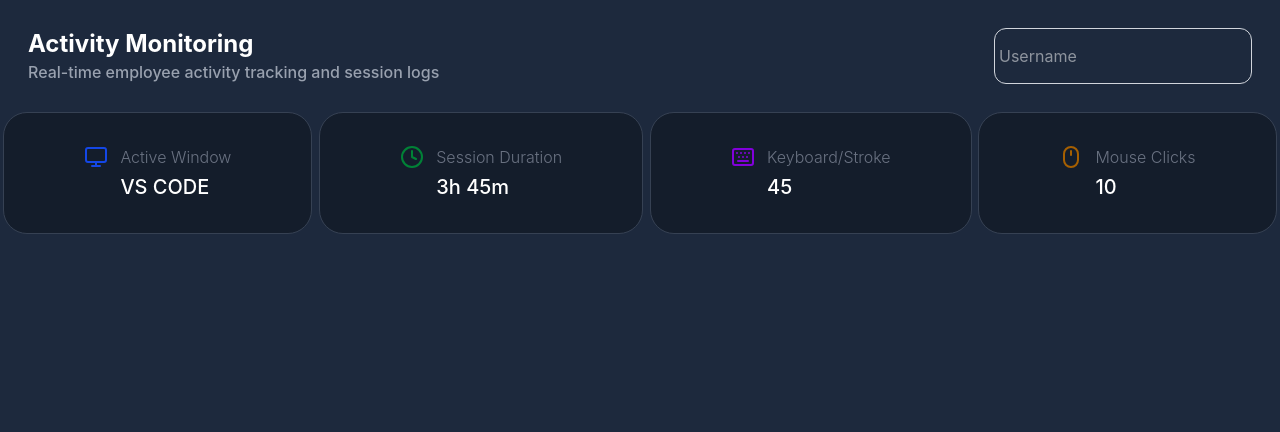
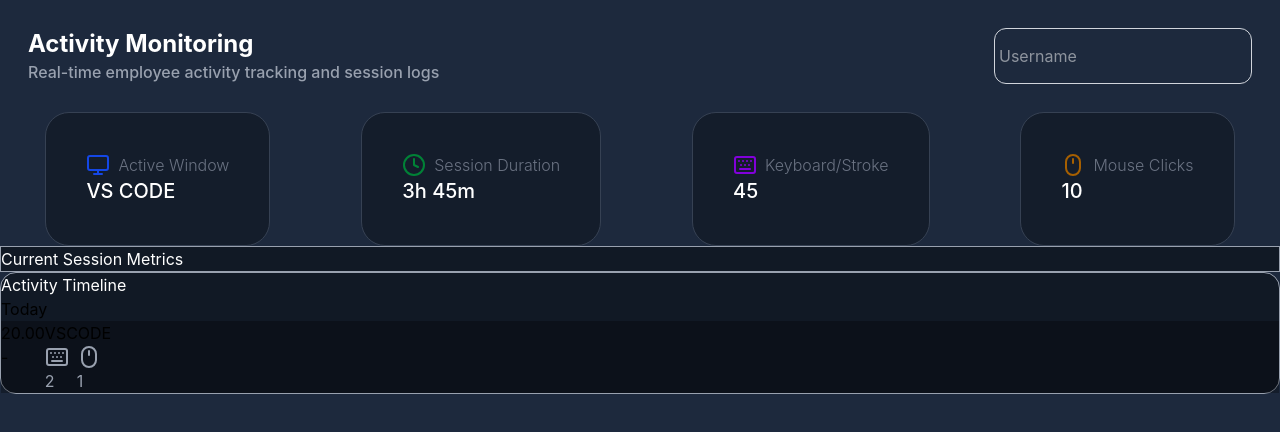
Before and after one commit to kalanaashen/ProdSight_UI, a React app in the folder frontend/: page /activity in a window 1280 px wide. Shown: the top 432 px of the page. Built offline with nearby package versions, Linux system fonts and the light colour scheme; the HTML template or start-up script is replaced by a standard one.

Commit message:
create basic active time line

```diff
--- /dev/null
+++ b/frontend/src/components/ActivityPage/ActiveTime.jsx
@@ -0,0 +1,36 @@
+import React from "react";
+import { Keyboard, Mouse } from "lucide-react";
+export const ActiveTime = ({
+  app,
+  time,
+  duration,
+  status,
+  mouseclicks,
+  keyboardstrokes,
+}) => {
+  return (
+    <div>
+      <div className="w-full bg-black/30">
+        <div className="flex flex-row">
+          <div className="flex flex-col">
+            <h1>{time}</h1>
+            <h1>{duration}</h1>
+          </div>
+          <div className="flex flex-col">
+            <h1>{app}</h1>
+            <div className="flex flex-row gap-x-2">
+              <h1 className="text-gray-400">
+                <Keyboard />
+                {keyboardstrokes}
+              </h1>
+              <h1 className="text-gray-400">
+                <Mouse />
+                {mouseclicks}
+              </h1>
+            </div>
+          </div>
+        </div>
+      </div>
+    </div>
+  );
+};
--- /dev/null
+++ b/frontend/src/components/ActivityPage/ActiveTimeLine.jsx
@@ -0,0 +1,35 @@
+import React from "react";
+import { ActiveTime } from "./ActiveTime";
+const activetimedata = [
+  {
+    id: 1,
+    app: "VSCODE",
+    time: "20.00",
+    duration: "-",
+    status: "productive",
+    mouseclicks: "1",
+    keyboardstrokes: "2",
+  },
+];
+export const ActiveTimeLine = () => {
+  return (
+    <div>
+      <div className="border bg-black/40 border-gray-400 rounded-2xl w-full ">
+        <h1 className="text-md text-white ">Activity Timeline</h1>
+        <h1>Today</h1>
+        <div>
+          {activetimedata.map((data) => (
+            <ActiveTime
+              app={data.app}
+              time={data.time}
+              duration={data.duration}
+              status={data.status}
+              mouseclicks={data.mouseclicks}
+              keyboardstrokes={data.keyboardstrokes}
+            />
+          ))}
+        </div>
+      </div>
+    </div>
+  );
+};
--- a/frontend/src/components/ActivityPage/ActivityCard.jsx
+++ b/frontend/src/components/ActivityPage/ActivityCard.jsx
@@ -2,17 +2,15 @@
 
 export const ActivityCard = ({ id, title, icon, subtitle }) => {
   return (
-    <div className="bg-black/30 border border-gray-700 rounded-3xl py-8 px-20">
-      <div className="flex flex-col">
-        <div className="flex flex-row gap-3">
-          {" "}
-          <div className="text-white">{icon}</div>
-          <div className="flex flex-col gap-1">
-            <h1 className="font-light text-md text-gray-500">{title}</h1>
-            <h1 className="font-medium text-xl text-white">{subtitle}</h1>
-          </div>
+    <div className="bg-black/30 border border-gray-700 rounded-3xl py-10 px-10 ">
+      <div className="flex  flex-row gap-2">
+        {" "}
+        <div className="text-white">{icon}</div>
+        <div className="flex flex-col  ">
+          <h1 className="font-light text-md text-gray-500">{title}</h1>
         </div>
       </div>
+      <h1 className="font-medium text-xl text-white">{subtitle}</h1>
     </div>
   );
 };
--- /dev/null
+++ b/frontend/src/components/ActivityPage/CurrentSession.jsx
@@ -0,0 +1,14 @@
+import React from "react";
+
+export const CurrentSession = () => {
+  return (
+    <div>
+      <div className="border border-gray-400 bg-black/40">
+        <h1 className="text-white text-md">Current Session Metrics</h1>
+      </div>
+      <div>
+        <div></div>
+      </div>
+    </div>
+  );
+};
--- a/frontend/src/pages/ActivityPage.jsx
+++ b/frontend/src/pages/ActivityPage.jsx
@@ -1,30 +1,33 @@
 import React from "react";
 import { ActivityCard } from "../components/ActivityPage/ActivityCard";
 import { Monitor, Clock, Keyboard, Mouse } from "lucide-react";
+import { CurrentSession } from "../components/ActivityPage/CurrentSession";
+import { ActiveTime } from "../components/ActivityPage/ActiveTime";
+import { ActiveTimeLine } from "../components/ActivityPage/ActiveTimeLine";
 const activitydata = [
   {
     id: 1,
     name: "Active Window",
     data: "VS CODE",
-    icon: <Monitor className="text-blue-700"/>,
+    icon: <Monitor className="text-blue-700" />,
   },
   {
     id: 2,
     name: "Session Duration",
     data: "3h 45m",
-    icon: <Clock className="text-green-700"/>,
+    icon: <Clock className="text-green-700" />,
   },
   {
     id: 3,
     name: "Keyboard/Stroke",
     data: "45",
-    icon: <Keyboard  className="text-purple-700"/>,
+    icon: <Keyboard className="text-purple-700" />,
   },
   {
     id: 4,
     name: "Mouse Clicks",
     data: "10",
-    icon: <Mouse className="text-yellow-700"/>,
+    icon: <Mouse className="text-yellow-700" />,
   },
 ];
 export const ActivityPage = () => {
@@ -59,6 +62,13 @@
             />
           ))}
         </div>
+        <div>
+          <CurrentSession />
+        </div>
+
+        <div>
+          <ActiveTimeLine />
+        </div>
       </div>
     </div>
   );
```
